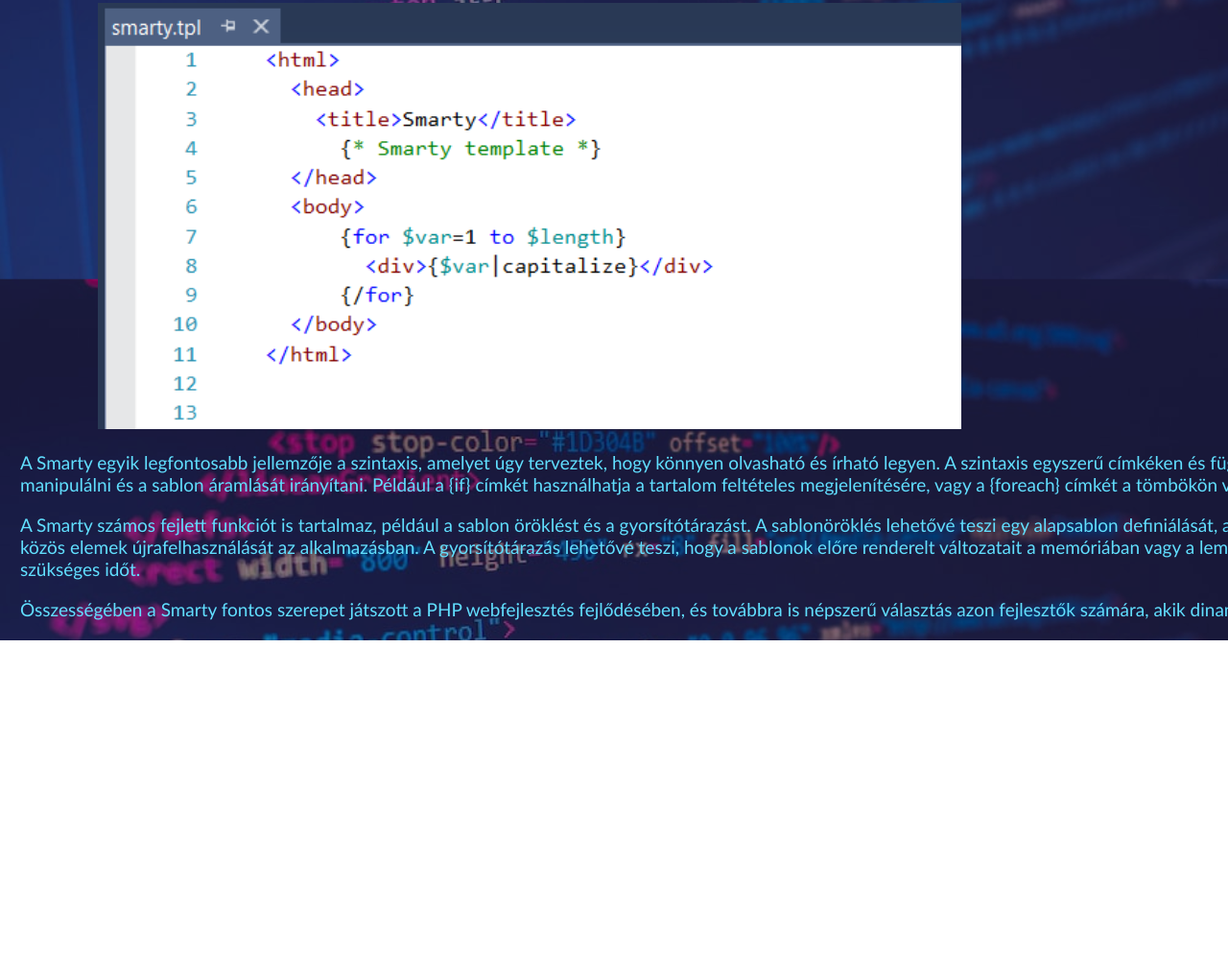
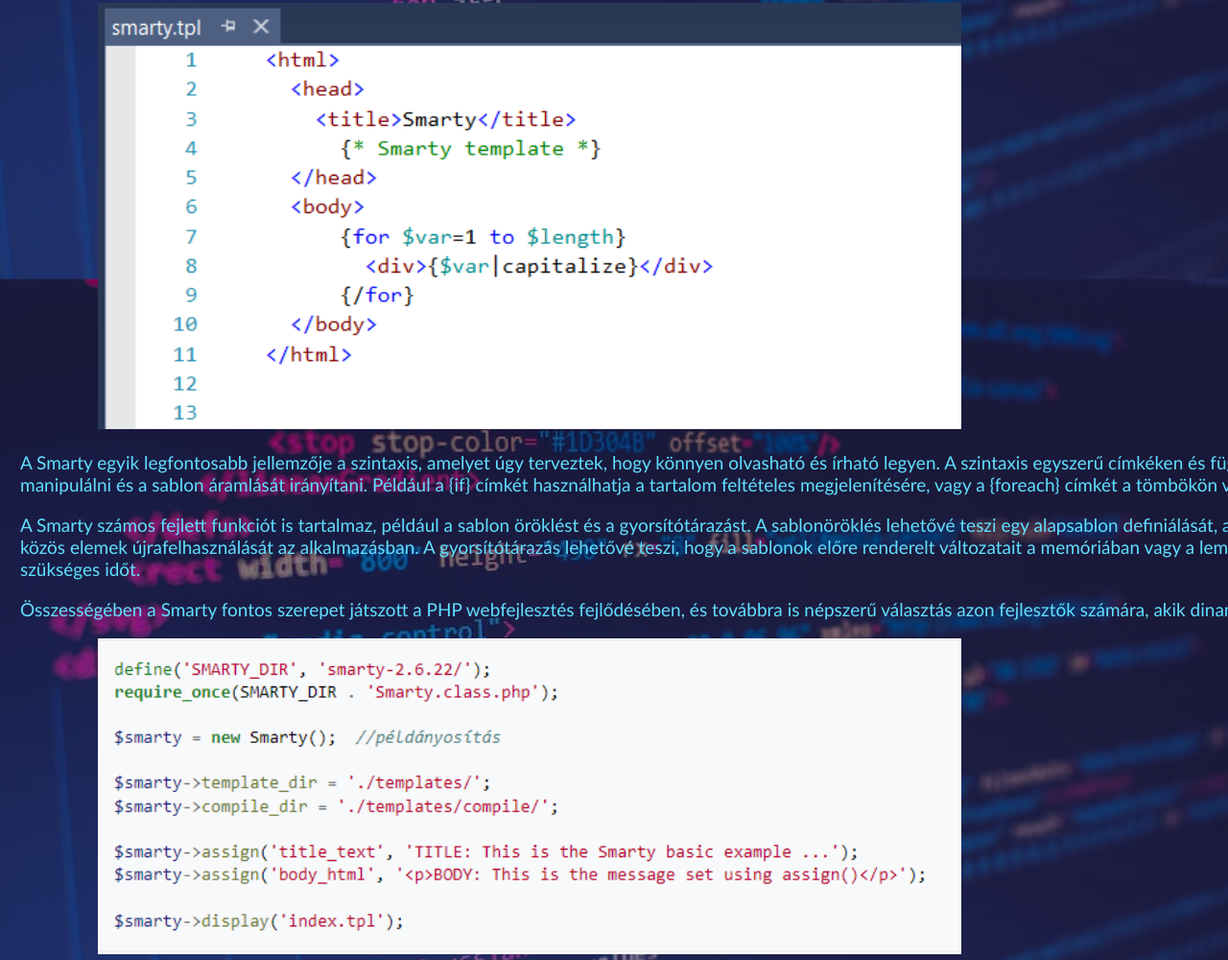
Before and after one commit to Botilori08/IKt-pojektmunka-2, a plain HTML site: page Smarty.html in a window 1280 px wide. Shown: the part 563-1563 px from the top of the page at 96% size. Before the commit the page ends 1230 px from the top, so only its background shows below. Drawn offline with Linux system fonts and the light colour scheme.

Commit message:
smarty kep

```diff
--- a/Smarty.html
+++ b/Smarty.html
@@ -32,6 +32,7 @@
               <p>A Smarty egyik legfontosabb jellemzője a szintaxis, amelyet úgy terveztek, hogy könnyen olvasható és írható legyen. A szintaxis egyszerű címkéken és függvényeken alapul, amelyekkel a sablonváltozókat lehet manipulálni és a sablon áramlását irányítani. Például a {if} címkét használhatja a tartalom feltételes megjelenítésére, vagy a {foreach} címkét a tömbökön való ciklusozásra.</p>
         <p> A Smarty számos fejlett funkciót is tartalmaz, például a sablon öröklést és a gyorsítótárazást. A sablonöröklés lehetővé teszi egy alapsablon definiálását, amelyet gyermeksablonokkal bővíthet, megkönnyítve ezzel a közös elemek újrafelhasználását az alkalmazásban. A gyorsítótárazás lehetővé teszi, hogy a sablonok előre renderelt változatait a memóriában vagy a lemezen tárolja, csökkentve ezzel az egyes oldalak létrehozásához szükséges időt.</p>
         <p> Összességében a Smarty fontos szerepet játszott a PHP webfejlesztés fejlődésében, és továbbra is népszerű választás azon fejlesztők számára, akik dinamikus, moduláris webes alkalmazásokat szeretnének létrehozni.</p>
+        <img id="I3" src="./smarty pics 1.png" >
         </main>
 
         <footer>
```
Also changed, not shown: smarty pics 1.png (renamed from Jegyzet 2023-04-04 091141.png).
